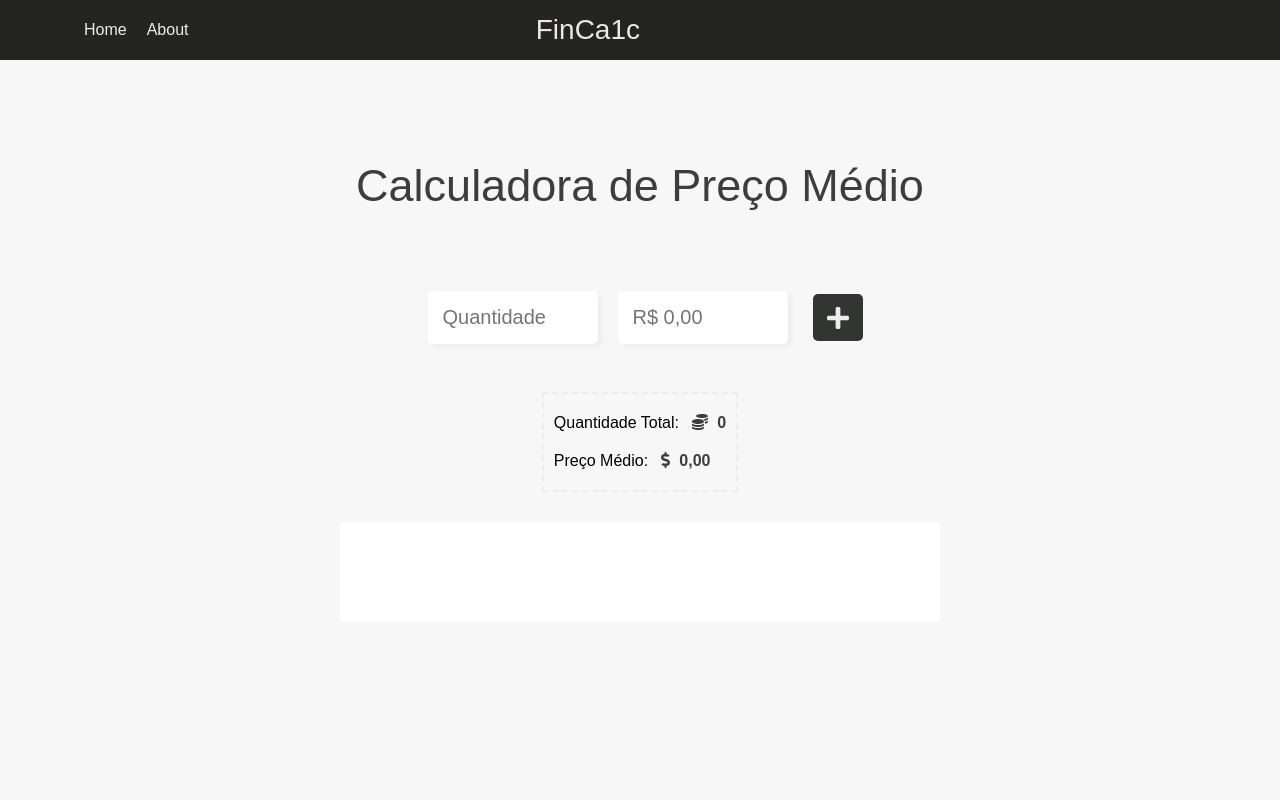
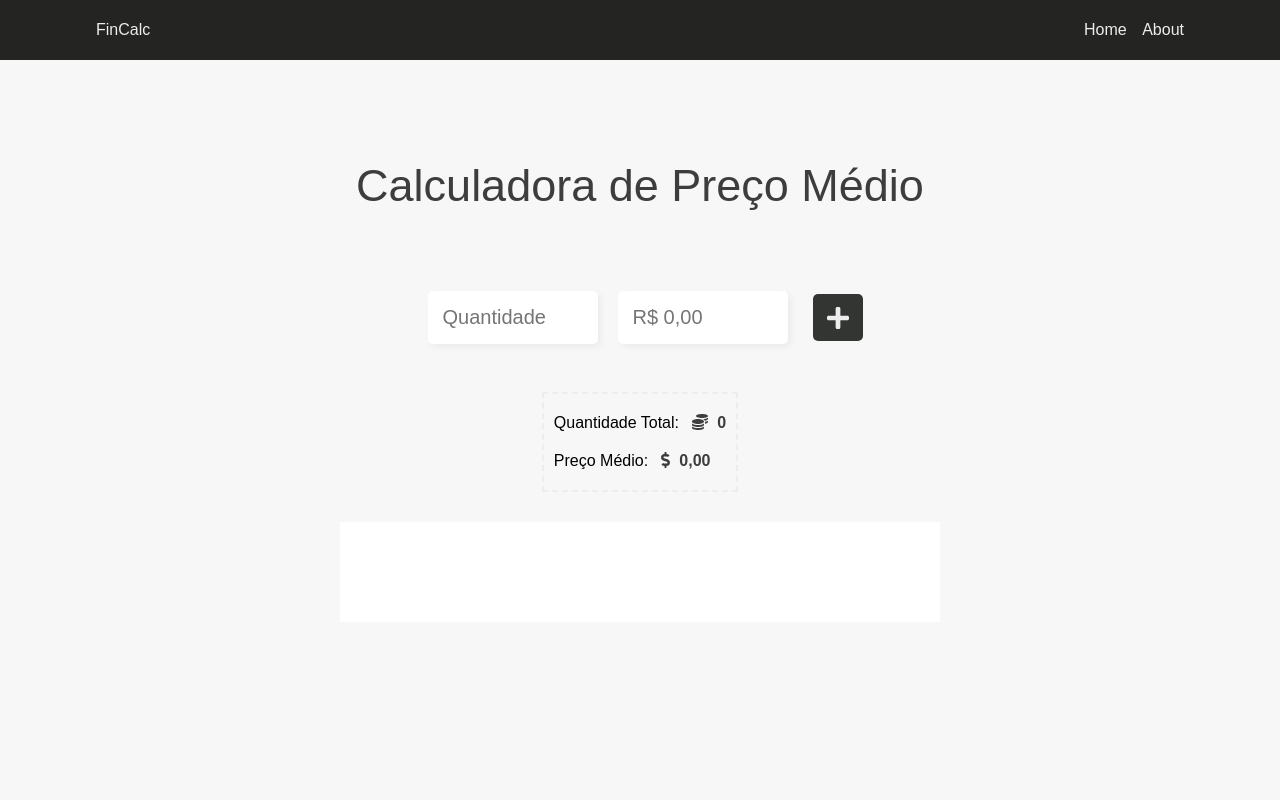
Before and after one commit to hewmoreira/finprice, a Vue app: page / in a window 1280 px wide. Shown: the top 800 px of the page. Built offline with nearby package versions, Linux system fonts and the light colour scheme.

Commit message:
nav concluída

```diff
--- a/src/components/header.vue
+++ b/src/components/header.vue
@@ -1,46 +1,24 @@
 <template>
   <header>
-    <nav class="container">
-      <a id="link-menu"
-        ><font-awesome-icon icon="bars"
-          alt="menu"
-          id="menu-button"
-          @click="menuActive = !menuActive"
-      /></a>
-
-      <div id="menu-items" :class="{ active: menuActive }">
-        <a href="/" id="menu-logo">FinCa1c</a>
-        <ul>
-          <li><a href="/">Home</a></li>
-          <li><a href="/about">About</a></li>
-        </ul>
+    <nav id="nav">
+      <div class="logo">
+        <router-link to="/">FinCalc</router-link>
       </div>
-
-      <a href="/" id="logo">FinCa1c</a>
-
-      <span id="blank"></span>
-
-      <div
-        id="menu-overlay"
-        v-if="menuActive"
-        @click="menuActive = !menuActive"
-      ></div>
+      <div class="menu">
+        <router-link to="/">Home</router-link>
+        <router-link to="/about">About</router-link>
+      </div>
     </nav>
   </header>
 </template>
 
 <script>
 export default {
-  name: "Header",
-  data() {
-    return {
-      menuActive: false,
-    };
-  },
+  name: "Header"
 };
 </script>
 
-<style scoped>
+<style>
 header {
   background-color: var(--color-black1);
   height: 60px;
@@ -50,73 +28,30 @@ header {
   align-items: center;
 }
 
-nav {
+#nav {
+  /* background-color: chocolate; */
   display: flex;
+  align-items: center;
   justify-content: space-between;
+  width: 85%;
   height: 60px;
+}
+
+.logo {
+  /* background-color: cornsilk; */
+  width: auto;
+  height: 60px;
+  display: flex;
   align-items: center;
 }
 
-#logo {
-  color: rgb(238, 231, 231);
-  font-weight: 500;
-  font-size: 28px;
-}
-
-#menu-button {
-  width: 25px;
-  font-size: 25px;
-  margin-top: 7px;
-  color: var(--color-white1);
-}
-
-#menu-overlay {
-  position: fixed;
-  top: 0;
-  right: 0;
-  width: 40%;
-  height: 100vh;
-  background-color: #000000;
-  opacity: 0.8;
-}
-
-#menu-logo {
-  width: 110px;
-  margin-top: 30px;
-  margin-bottom: 10px;
-  color: rgb(238, 231, 231);
-  font-weight: 500;
-  font-size: 28px;
-}
-
-#menu-items {
-  position: fixed;
-  top: 0;
-  left: 0;
-  background-color: var(--color-black1);
-  width: 60%;
-  height: 100vh;
-  display: none;
-  flex-direction: column;
-  justify-content: flex-start;
+.menu {
+  /* background-color: darkgoldenrod; */
+  min-width: 100px;
+  height: 60px;
+  display: flex;
   align-items: center;
-}
-
-#menu-items.active {
-  display: flex;
-}
-
-ul {
-  list-style: none;
-  text-align: center;
-}
-
-ul li {
-  margin: 20px 0px;
-}
-
-ul li a {
-  color: var(--color-white1);
+  justify-content: space-between;
 }
 
 a:-webkit-any-link {
@@ -130,36 +65,4 @@ a:hover{
     color: var(--color-yellow1);
 }
 
-@media screen and (min-width: 700px) {
-  #menu-button,
-  #menu-logo,
-  #blank,
-  #link-menu,
-  #menu-overlay {
-    display: none;
-  }
-
-  #logo {
-    position: static;
-    margin-right: 50%;
-  }
-
-  #menu-items {
-    display: flex;
-    position: static;
-    height: 60px;
-    width: auto;
-  }
-
-  ul {
-    display: flex;
-    height: 60px;
-    align-items: center;
-  }
-
-  ul li {
-    margin: 0;
-    margin-left: 20px;
-  }
-}
 </style>
--- /dev/null
+++ b/src/components/headerDesativado.vue
@@ -0,0 +1,165 @@
+<template>
+  <header>
+    <nav class="container">
+      <a id="link-menu"
+        ><font-awesome-icon icon="bars"
+          alt="menu"
+          id="menu-button"
+          @click="menuActive = !menuActive"
+      /></a>
+
+      <div id="menu-items" :class="{ active: menuActive }">
+        <router-link href="/" id="menu-logo">FinCa1c</router-link>
+        <ul>
+          <li><router-link to="/">Home</router-link></li>
+          <li><router-link to="/about">About</router-link></li>
+        </ul>
+      </div>
+
+      <router-link to="/" id="logo">FinCa1c</router-link>
+
+      <span id="blank"></span>
+
+      <div
+        id="menu-overlay"
+        v-if="menuActive"
+        @click="menuActive = !menuActive"
+      ></div>
+    </nav>
+  </header>
+</template>
+
+<script>
+export default {
+  name: "Header",
+  data() {
+    return {
+      menuActive: false,
+    };
+  },
+};
+</script>
+
+<style scoped>
+header {
+  background-color: var(--color-black1);
+  height: 60px;
+  width: 100%;
+  display: flex;
+  justify-content: center;
+  align-items: center;
+}
+
+nav {
+  display: flex;
+  justify-content: space-between;
+  height: 60px;
+  align-items: center;
+}
+
+#logo {
+  color: rgb(238, 231, 231);
+  font-weight: 500;
+  font-size: 28px;
+}
+
+#menu-button {
+  width: 25px;
+  font-size: 25px;
+  margin-top: 7px;
+  color: var(--color-white1);
+}
+
+#menu-overlay {
+  position: fixed;
+  top: 0;
+  right: 0;
+  width: 40%;
+  height: 100vh;
+  background-color: #000000;
+  opacity: 0.8;
+}
+
+#menu-logo {
+  width: 110px;
+  margin-top: 30px;
+  margin-bottom: 10px;
+  color: rgb(238, 231, 231);
+  font-weight: 500;
+  font-size: 28px;
+}
+
+#menu-items {
+  position: fixed;
+  top: 0;
+  left: 0;
+  background-color: var(--color-black1);
+  width: 60%;
+  height: 100vh;
+  display: none;
+  flex-direction: column;
+  justify-content: flex-start;
+  align-items: center;
+}
+
+#menu-items.active {
+  display: flex;
+}
+
+ul {
+  list-style: none;
+  text-align: center;
+}
+
+ul li {
+  margin: 20px 0px;
+}
+
+ul li a {
+  color: var(--color-white1);
+}
+
+a:-webkit-any-link {
+    color: var(--color-white1);
+    cursor: pointer;
+    text-decoration: none;
+}
+
+a:hover{
+    transition: 0.5s;
+    color: var(--color-yellow1);
+}
+
+@media screen and (min-width: 700px) {
+  #menu-button,
+  #menu-logo,
+  #blank,
+  #link-menu,
+  #menu-overlay {
+    display: none;
+  }
+
+  #logo {
+    position: static;
+    margin-right: 50%;
+  }
+
+  #menu-items {
+    display: flex;
+    position: static;
+    height: 60px;
+    width: auto;
+  }
+
+  ul {
+    display: flex;
+    height: 60px;
+    align-items: center;
+  }
+
+  ul li {
+    margin: 0;
+    margin-left: 20px;
+  }
+}
+</style>
--- a/src/styles/global.css
+++ b/src/styles/global.css
@@ -39,9 +39,10 @@ a:hover{
     color: var(--color-yellow1);
 }
 
-.container{
+/* .container{
     width: 90%;
-}
+    background-color: royalblue;
+} */
 
 main{
     width: auto;
```
